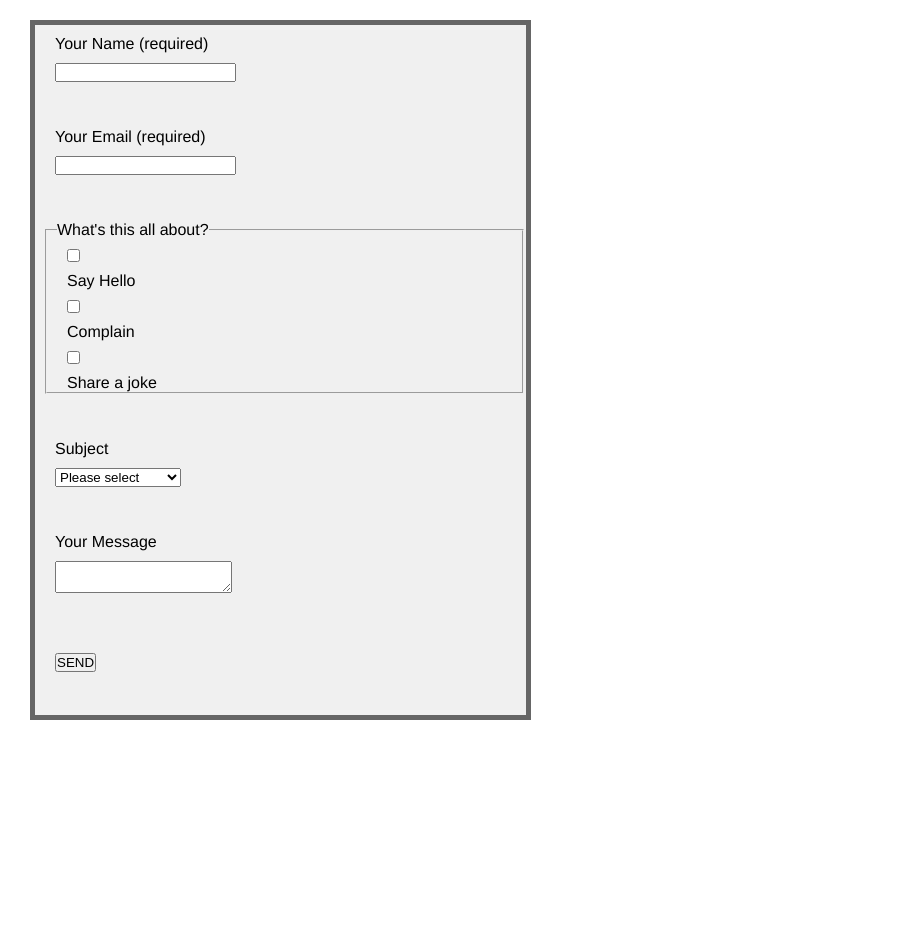
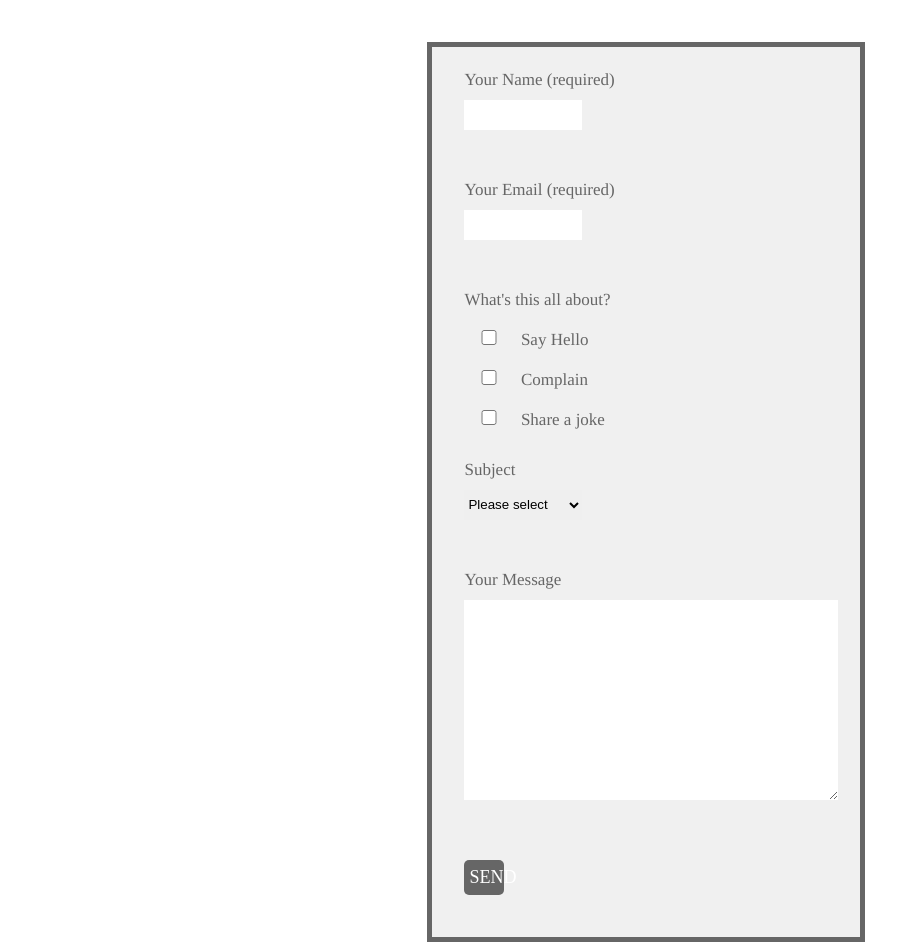
Before and after one commit to annaursu/lesson6-hw, a plain HTML site: page index.html in a window 1280 px wide. Shown: the whole page, without its empty margins (0-898 px from the left). Before the commit the page ends 800 px from the top, so only its background shows below. Drawn offline with Linux system fonts and the light colour scheme.

Commit message:
Update styles.css

```diff
--- a/styles.css
+++ b/styles.css
@@ -8,53 +8,61 @@
   .submission-class {
     background-color: #f0f0f0;
     border: 5px solid #666666;
-    width: 40%;
-    height: 700px;
-    font-family: "Helvetica", "Arial", sans-serif;
-    font-size: 16px;
-
+    width: 35%;
+    height: 900px;
+    font-family: "Minion-Pro", "Times", serif;
+    font-size: 17px;
+    font-weight: 200;
+    margin: 2rem auto;
+    color: #666666;
+    padding: 1%;
   }
 
-  label, input {
+  fieldset {
+    display: inline-block;
+    border: none;
+  }
+
+  label {
       display: block;
   }
 
-  .container input {
-    display: none;
-
+  input {
+      display: block;
+      width: 30%;
+      height: 30px;
+      border: none;
+      background-color: white;
   }
 
-  .container {
-      display: inline-block;
+  textarea {
+      display: block;
+      width: 95%;
+      height: 200px;
+      border: none;
   }
 
-  .checkmark {
-
+  button {
+      background-color: #666666;
+      width: 10%;
+      height: 35px;
+      padding: 5px;
+      text-align: center;
+      color: white;
+      font-family: serif;
+      font-size: 18px;
+      border-radius: 5px;
+      border: none;
   }
 
-  .form-row textarea {
-    font-family: "Helvetica", "Arial", sans-serif;
-    font-size: 14px;
-
-    border: 1px solid #D6D9DC;
-    border-radius: 3px;
-
-    min-height: 200px;
-    margin-bottom: 10px;
-    padding: 7px;
-    resize: none;
+  select {
+      width: 30%;
+      height: 30px;
+      border: none;
   }
 
-  .form-row button {
-    font-size: 16px;
-    font-weight: bold;
-
-    color: #FFFFFF;
-    background-color: #5995DA;
-
-    border: none;
-    border-radius: 3px;
-
-    padding: 10px 40px;
-    cursor: pointer;
+  .check {
+      display: inline;
+      width: 20%;
+      height: 15px;
   }
```
